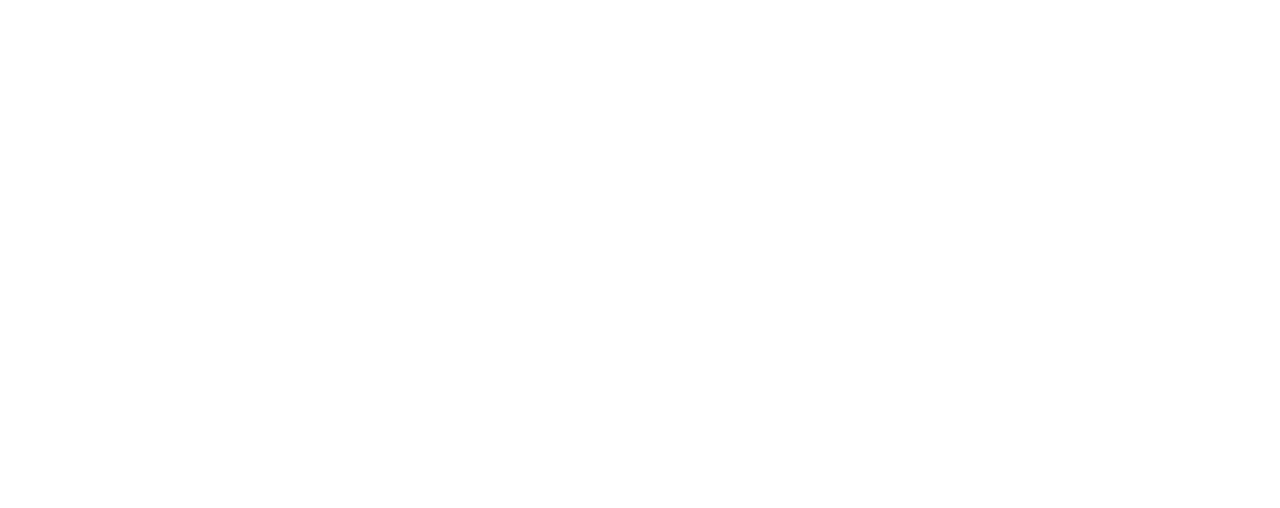
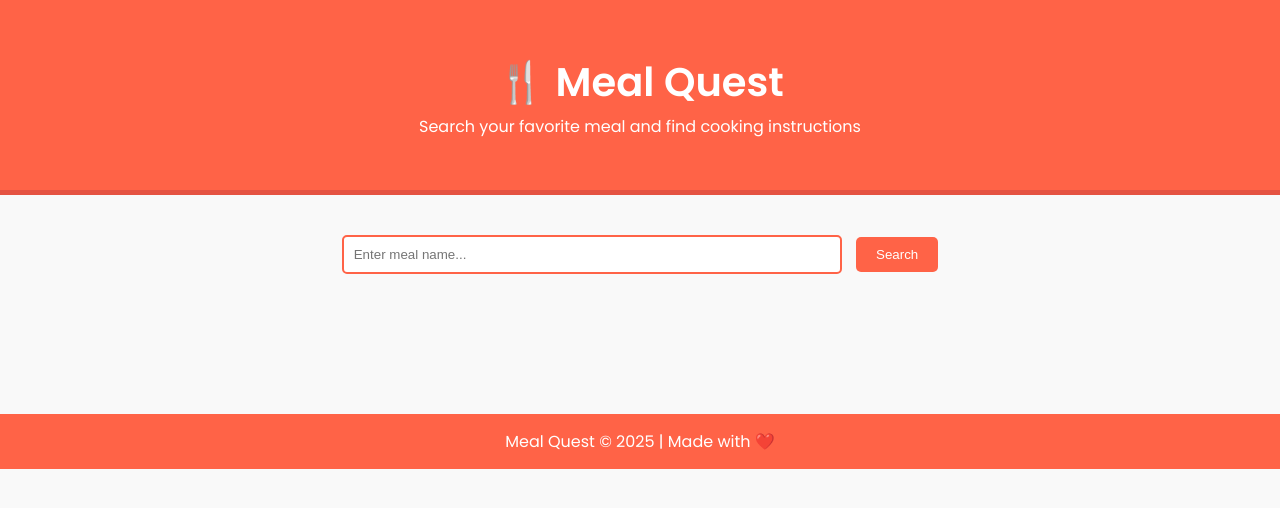
Before and after one commit to jannatulLabiba/MealQuest, a plain HTML site: page index.html in a window 1280 px wide. Drawn offline with Linux system fonts and the light colour scheme.

Commit message:
added css and js

```diff
--- a/index.css
+++ b/index.css
@@ -0,0 +1,122 @@
+/* Global Styles */
+* {
+    margin: 0;
+    padding: 0;
+    box-sizing: border-box;
+  }
+
+  body {
+    font-family: 'Poppins', sans-serif;
+    background-color: #f9f9f9;
+    color: #333;
+    line-height: 1.6;
+  }
+
+  .container {
+    max-width: 1200px;
+    margin: 0 auto;
+    padding: 20px;
+  }
+
+  /* Header */
+  .header {
+    background-color: #ff6347;
+    color: white;
+    text-align: center;
+    padding: 30px 0;
+    border-bottom: 5px solid #e55342;
+  }
+
+  .header h1 {
+    font-size: 2.5rem;
+  }
+
+  .header p {
+    font-size: 1rem;
+  }
+
+  /* Search Section */
+  .search-section {
+    margin: 20px 0;
+    text-align: center;
+  }
+
+  .search-section input {
+    padding: 10px;
+    width: 60%;
+    max-width: 500px;
+    border: 2px solid #ff6347;
+    border-radius: 5px;
+  }
+
+  .search-section button {
+    padding: 10px 20px;
+    margin-left: 10px;
+    background-color: #ff6347;
+    color: white;
+    border: none;
+    border-radius: 5px;
+    cursor: pointer;
+    transition: background 0.3s ease;
+  }
+
+  .search-section button:hover {
+    background-color: #e55342;
+  }
+
+  /* Results Section */
+  .results-section {
+    padding: 20px 0;
+  }
+
+  .mealItem {
+    background-color: white;
+    border-radius: 10px;
+    box-shadow: 0 2px 5px rgba(0, 0, 0, 0.1);
+    margin-bottom: 20px;
+    overflow: hidden;
+    transition: transform 0.3s ease;
+  }
+
+  .mealItem:hover {
+    transform: scale(1.05);
+  }
+
+  .mealItem img {
+    width: 100%;
+    border-bottom: 2px solid #ff6347;
+  }
+
+  .mealItem h3 {
+    font-size: 1.5rem;
+    margin: 15px;
+  }
+
+  .mealItem p {
+    margin: 10px 15px;
+  }
+
+  .show-all-button {
+    display: block;
+    margin: 20px auto;
+    padding: 10px 20px;
+    background-color: #ff6347;
+    color: white;
+    border: none;
+    border-radius: 5px;
+    cursor: pointer;
+    transition: background 0.3s ease;
+  }
+
+  .show-all-button:hover {
+    background-color: #e55342;
+  }
+
+  /* Footer */
+  .footer {
+    text-align: center;
+    padding: 15px;
+    background-color: #ff6347;
+    color: white;
+    margin-top: 20px;
+  }
--- a/index.html
+++ b/index.html
@@ -1,10 +1,40 @@
 <html lang="en">
 <head>
-    <meta charset="UTF-8">
-    <meta name="viewport" content="width=device-width, initial-scale=1.0">
-    <title>Document</title>
+  <meta charset="UTF-8">
+  <meta name="viewport" content="width=device-width, initial-scale=1.0">
+  <title>Meal Quest</title>
+  <link rel="stylesheet" href="index.css">
+  <link rel="preconnect" href="https://fonts.googleapis.com">
+  <link href="https://fonts.googleapis.com/css2?family=Poppins:wght@400;600&display=swap" rel="stylesheet">
 </head>
 <body>
+  <!-- Header -->
+  <header class="header">
+    <div class="container">
+      <h1>🍴 Meal Quest</h1>
+      <p>Search your favorite meal and find cooking instructions</p>
+    </div>
+  </header>
 
+  <!-- Search Section -->
+  <section class="search-section">
+    <div class="container">
+      <input type="text" id="mealName" placeholder="Enter meal name..." />
+      <button onclick="searchMeals()">Search</button>
+    </div>
+  </section>
+
+  <!-- Results Section -->
+  <section class="results-section">
+    <div class="container" id="mealsDisplay"></div>
+  </section>
+
+  <!-- Footer -->
+  <footer class="footer">
+    <p>Meal Quest © 2025 | Made with ❤️</p>
+  </footer>
+
+  <!-- JavaScript -->
+  <script src="sccript.js"></script>
 </body>
 </html>
--- /dev/null
+++ b/sccript.js
@@ -0,0 +1,69 @@
+function searchMeals() {
+    var mealName = document.getElementById("mealName").value;
+    if (!mealName) {
+      alert("Please enter a meal name!");
+      return;
+    }
+
+    var url = "https://www.themealdb.com/api/json/v1/1/search.php?s=" + mealName;
+
+    fetch(url)
+      .then(function (response) {
+        return response.json();
+      })
+      .then(function (data) {
+        if (data.meals) {
+          displayMeals(data.meals.slice(0, 5), data.meals);
+        } else {
+          displayMeals([], []);
+        }
+      })
+      .catch(function (error) {
+        console.log("Error fetching meals:", error);
+        document.getElementById("mealsDisplay").innerHTML = "Failed to fetch meals.";
+      });
+  }
+
+  function displayMeals(meals, allMeals) {
+    var displayDiv = document.getElementById("mealsDisplay");
+    displayDiv.innerHTML = "";
+
+    if (meals.length === 0) {
+      displayDiv.innerHTML = "No meals found.";
+      return;
+    }
+
+    meals.forEach(function (meal) {
+      var mealItem = document.createElement("div");
+      mealItem.className = "mealItem";
+
+      var mealImg = document.createElement("img");
+      mealImg.src = meal.strMealThumb;
+      mealImg.alt = "Meal Image";
+
+      var mealName = document.createElement("h3");
+      mealName.textContent = meal.strMeal;
+
+      var mealInstruction = document.createElement("p");
+      mealInstruction.textContent = "Cooking Instruction: " + meal.strInstructions.substring(0, 100) + "...";
+
+      var mealID = document.createElement("p");
+      mealID.textContent = "Meal ID: " + meal.idMeal;
+
+      mealItem.appendChild(mealImg);
+      mealItem.appendChild(mealName);
+      mealItem.appendChild(mealInstruction);
+      mealItem.appendChild(mealID);
+      displayDiv.appendChild(mealItem);
+    });
+
+    if (allMeals.length > 5) {
+      var showAllButton = document.createElement("button");
+      showAllButton.className = "show-all-button";
+      showAllButton.textContent = "SHOW ALL";
+      showAllButton.onclick = function () {
+        displayMeals(allMeals, []);
+      };
+      displayDiv.appendChild(showAllButton);
+    }
+  }
```
